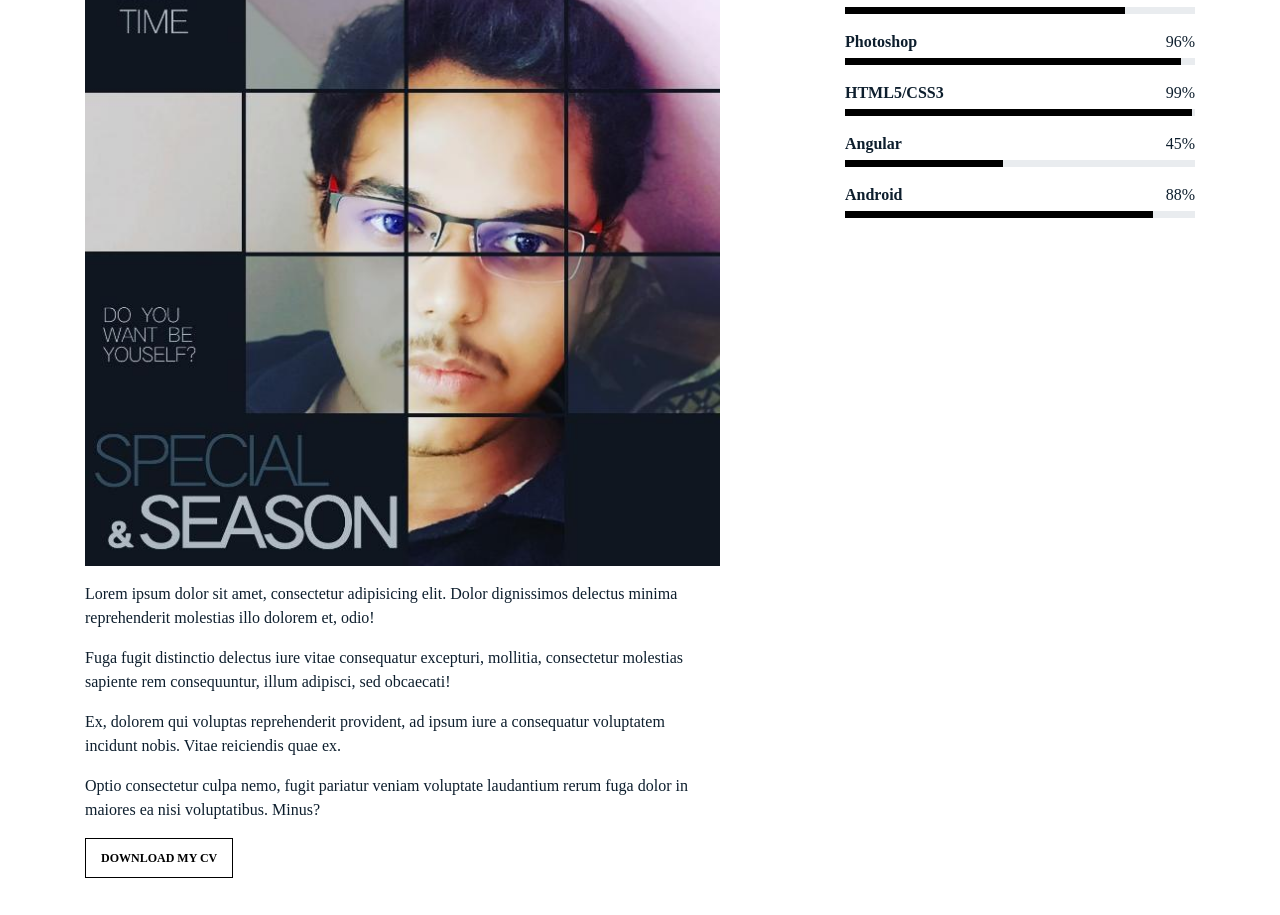
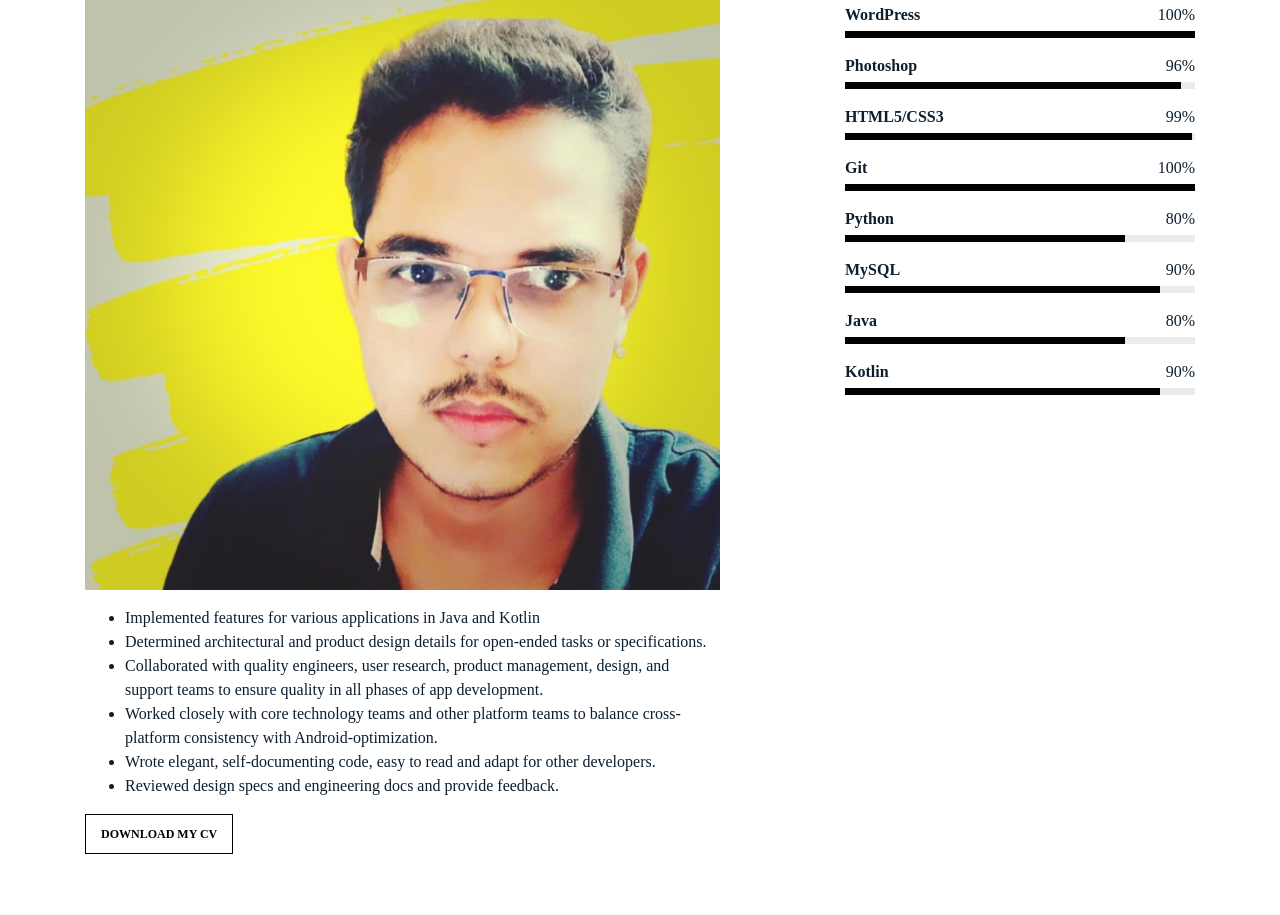
Before and after one commit to PijushManna/pijushmanna.github.io, a plain HTML site: page about.html in a window 1280 px wide. Shown: the part 432-1347 px from the top of the page. Drawn offline with Linux system fonts and the light colour scheme; a web font is replaced by a local one.

Commit message:
Updated about section

```diff
--- a/about.html
+++ b/about.html
@@ -14,7 +14,9 @@
   <link href="assets/img/apple-touch-icon.png" rel="apple-touch-icon">
 
   <!-- Google Fonts -->
-  <link href="https://fonts.googleapis.com/css?family=https://fonts.googleapis.com/css?family=Inconsolata:400,500,600,700|Raleway:400,400i,500,500i,600,600i,700,700i" rel="stylesheet">
+  <link
+    href="https://fonts.googleapis.com/css?family=https://fonts.googleapis.com/css?family=Inconsolata:400,500,600,700|Raleway:400,400i,500,500i,600,600i,700,700i"
+    rel="stylesheet">
 
   <!-- Vendor CSS Files -->
   <link href="assets/vendor/bootstrap/css/bootstrap.min.css" rel="stylesheet">
@@ -53,13 +55,15 @@
           <div class="tweet d-flex">
             <span class="icofont-twitter text-white mt-2 mr-3"></span>
             <div>
-              <p><em>Lorem ipsum dolor sit amet consectetur adipisicing elit. Quisquam necessitatibus incidunt ut officiis explicabo inventore. <br> <a href="#">t.co/v82jsk</a></em></p>
+              <p><em>Lorem ipsum dolor sit amet consectetur adipisicing elit. Quisquam necessitatibus incidunt ut
+                  officiis explicabo inventore. <br> <a href="#">t.co/v82jsk</a></em></p>
             </div>
           </div>
         </div>
         <div class="col-md-4 d-none d-md-block">
           <h3>Hire Me</h3>
-          <p>Lorem ipsum dolor sit amet consectetur adipisicing elit. Quisquam necessitatibus incidunt ut officiisexplicabo inventore. <br> <a href="#">myemail@gmail.com</a></p>
+          <p>Lorem ipsum dolor sit amet consectetur adipisicing elit. Quisquam necessitatibus incidunt ut
+            officiisexplicabo inventore. <br> <a href="#">myemail@gmail.com</a></p>
         </div>
       </div>
 
@@ -85,8 +89,9 @@
           <div class="col-md-6" data-aos="fade-up">
 
             <h2>About Me</h2>
-            <p class="mb-0">Lorem ipsum dolor sit amet consectetur adipisicing elit. Quisquam necessitatibus incidunt ut
-              officiis explicabo inventore.</p>
+            <p class="mb-0">2 years experience as a full time developer. Have strong Knowledge of SQLite,MySQL,Firebase
+              databases, Java and Kotlin programming languages. Familiar with submitting applications in Google Play
+              Store.</p>
           </div>
 
         </div>
@@ -98,10 +103,11 @@
               <li class="mb-3">
                 <div class="d-flex mb-1">
                   <strong>WordPress</strong>
-                  <span class="ml-auto">80%</span>
+                  <span class="ml-auto">100%</span>
                 </div>
                 <div class="progress custom-progress">
-                  <div class="progress-bar" role="progressbar" style="width: 80%" aria-valuenow="80" aria-valuemin="0" aria-valuemax="100"></div>
+                  <div class="progress-bar" role="progressbar" style="width: 100%" aria-valuenow="80" aria-valuemin="0"
+                    aria-valuemax="100"></div>
                 </div>
               </li>
               <li class="mb-3">
@@ -110,7 +116,8 @@
                   <span class="ml-auto">96%</span>
                 </div>
                 <div class="progress custom-progress">
-                  <div class="progress-bar" role="progressbar" style="width: 96%" aria-valuenow="96" aria-valuemin="0" aria-valuemax="100"></div>
+                  <div class="progress-bar" role="progressbar" style="width: 96%" aria-valuenow="96" aria-valuemin="0"
+                    aria-valuemax="100"></div>
                 </div>
               </li>
               <li class="mb-3">
@@ -119,42 +126,86 @@
                   <span class="ml-auto">99%</span>
                 </div>
                 <div class="progress custom-progress">
-                  <div class="progress-bar" role="progressbar" style="width: 99%" aria-valuenow="99" aria-valuemin="0" aria-valuemax="100"></div>
+                  <div class="progress-bar" role="progressbar" style="width: 99%" aria-valuenow="99" aria-valuemin="0"
+                    aria-valuemax="100"></div>
                 </div>
               </li>
 
               <li class="mb-3">
                 <div class="d-flex mb-1">
-                  <strong>Angular</strong>
-                  <span class="ml-auto">45%</span>
+                  <strong>Git</strong>
+                  <span class="ml-auto">100%</span>
                 </div>
                 <div class="progress custom-progress">
-                  <div class="progress-bar" role="progressbar" style="width: 45%" aria-valuenow="45" aria-valuemin="0" aria-valuemax="100"></div>
+                  <div class="progress-bar" role="progressbar" style="width: 100%" aria-valuenow="88" aria-valuemin="0"
+                    aria-valuemax="100"></div>
                 </div>
               </li>
+
               <li class="mb-3">
                 <div class="d-flex mb-1">
-                  <strong>Android</strong>
-                  <span class="ml-auto">88%</span>
+                  <strong>Python</strong>
+                  <span class="ml-auto">80%</span>
                 </div>
                 <div class="progress custom-progress">
-                  <div class="progress-bar" role="progressbar" style="width: 88%" aria-valuenow="88" aria-valuemin="0" aria-valuemax="100"></div>
+                  <div class="progress-bar" role="progressbar" style="width: 80%" aria-valuenow="88" aria-valuemin="0"
+                    aria-valuemax="100"></div>
+                </div>
+              </li>
+
+              <li class="mb-3">
+                <div class="d-flex mb-1">
+                  <strong>MySQL</strong>
+                  <span class="ml-auto">90%</span>
+                </div>
+                <div class="progress custom-progress">
+                  <div class="progress-bar" role="progressbar" style="width: 90%" aria-valuenow="88" aria-valuemin="0"
+                    aria-valuemax="100"></div>
+                </div>
+              </li>
+
+              <li class="mb-3">
+                <div class="d-flex mb-1">
+                  <strong>Java</strong>
+                  <span class="ml-auto">80%</span>
+                </div>
+                <div class="progress custom-progress">
+                  <div class="progress-bar" role="progressbar" style="width: 80%" aria-valuenow="88" aria-valuemin="0"
+                    aria-valuemax="100"></div>
+                </div>
+              </li>
+
+              <li class="mb-3">
+                <div class="d-flex mb-1">
+                  <strong>Kotlin</strong>
+                  <span class="ml-auto">90%</span>
+                </div>
+                <div class="progress custom-progress">
+                  <div class="progress-bar" role="progressbar" style="width: 90%" aria-valuenow="88" aria-valuemin="0"
+                    aria-valuemax="100"></div>
                 </div>
               </li>
             </ul>
           </div>
 
+
+
+
           <div class="col-md-7 mb-5 mb-md-0" data-aos="fade-up">
-            <p><img src="assets/img/profile_picture_creative.jpeg" alt="Image" class="img-fluid"></p>
-            <p>Lorem ipsum dolor sit amet, consectetur adipisicing elit. Dolor dignissimos delectus minima reprehenderit
-              molestias illo dolorem et, odio!</p>
-            <p>Fuga fugit distinctio delectus iure vitae consequatur excepturi, mollitia, consectetur molestias sapiente
-              rem consequuntur, illum adipisci, sed obcaecati!</p>
-            <p>Ex, dolorem qui voluptas reprehenderit provident, ad ipsum iure a consequatur voluptatem incidunt nobis.
-              Vitae reiciendis quae ex.</p>
-            <p>Optio consectetur culpa nemo, fugit pariatur veniam voluptate laudantium rerum fuga dolor in maiores ea
-              nisi voluptatibus. Minus?</p>
-            <p><a href="#" class="readmore">Download my CV</a></p>
+            <p><img src="assets/img/1625157832434.jpeg" alt="Image" class="img-fluid"></p>
+            <p>
+              <ul>
+                <li>Implemented features for various applications in Java and Kotlin</li>
+                <li>Determined architectural and product design details for open-ended tasks or specifications.</li>
+                <li>Collaborated with quality engineers, user research, product management, design, and support teams to
+                  ensure quality in all phases of app development.</li>
+                <li>Worked closely with core technology teams and other platform teams to balance cross-platform
+                  consistency with Android-optimization.</li>
+                <li>Wrote elegant, self-documenting code, easy to read and adapt for other developers.</li>
+                <li>Reviewed design specs and engineering docs and provide feedback.</li>
+              </ul>
+            </p>
+            <p><a href="assets/doc/resume.docx" class="readmore">Download my CV</a></p>
           </div>
 
         </div>
@@ -182,9 +233,9 @@
           </div>
         </div>
         <div class="col-sm-6 social text-md-right">
-          <a href="#"><span class="icofont-twitter"></span></a>
-          <a href="#"><span class="icofont-facebook"></span></a>
-          <a href="#"><span class="icofont-dribbble"></span></a>
+          <a href="https://twitter.com/PijushM35200583"><span class="icofont-twitter"></span></a>
+          <a href="https://www.facebook.com/pijush.manna.79219"><span class="icofont-facebook"></span></a>
+          <a href="https://www.linkedin.com/in/pijushmanna/"><span class=""></span></a>
           <a href="#"><span class="icofont-behance"></span></a>
         </div>
       </div>
@@ -208,3 +259,35 @@
 </body>
 
 </html>
+
+
+
+<!-- android sdk
+git
+css
+python
+mysql
+
+Software engineering
+Analytical skills
+Open-mindedness
+Graphics and image-processing (OpenGL, Vulkan)
+Android development and architecture
+C++ with Android NDK integration
+Unit testing
+End-to-end systems
+Collaboration
+
+Education
+
+
+B.A., Software Engineering
+
+UCLA, Los Angeles, CA
+
+Languages
+
+
+Spanish—Bilingual
+French—Communicative
+2013-->
```
Also changed, not shown: contact.html (+8 -10 lines), index.html (+3 -4 lines), assets/img/1625157832434.jpeg (added), 1 other file.
